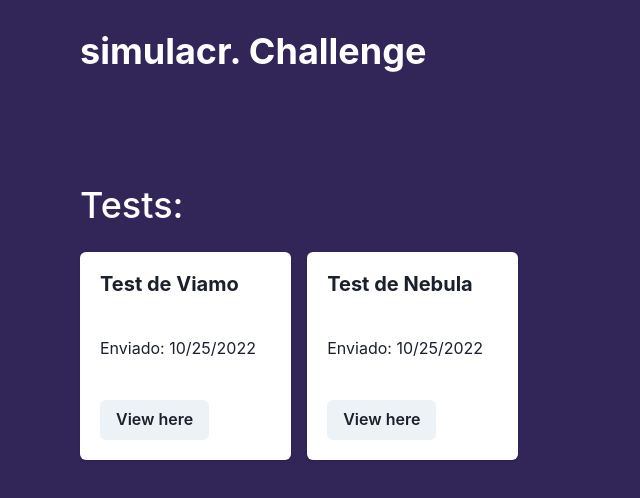
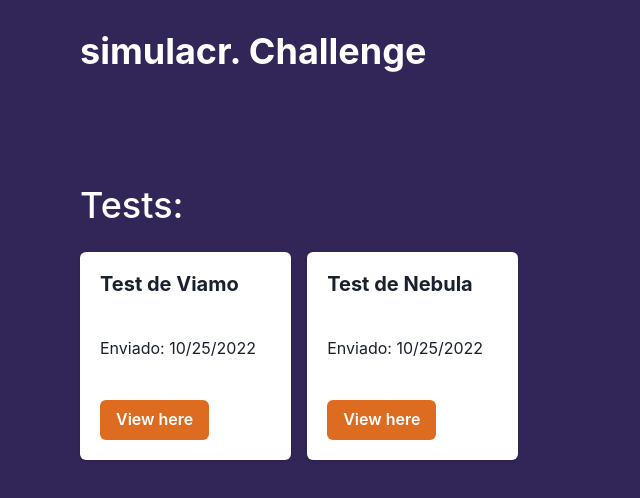
Before and after one commit to fdFloresMarquez/greydive-challenge, a React (Vite) app: page / in a window 1280 px wide. Shown: the top 498 px of the page, without its empty margins (0-640 px from the left). Built offline with nearby package versions, Linux system fonts and the light colour scheme.

Commit message:
change color to button

```diff
--- a/src/app/components/TestCard.tsx
+++ b/src/app/components/TestCard.tsx
@@ -27,7 +27,9 @@ const TestCard: React.FC<Props> = ({ id, test, handleClick }) => {
         <Text>Enviado: {secondsToDate(test.horarioEnvio.seconds)}</Text>
       </CardBody>
       <CardFooter>
-        <Button onClick={() => handleClick(id)}>View here</Button>
+        <Button colorScheme="orange" onClick={() => handleClick(id)}>
+          View here
+        </Button>
       </CardFooter>
     </ChakraCard>
   );
```
